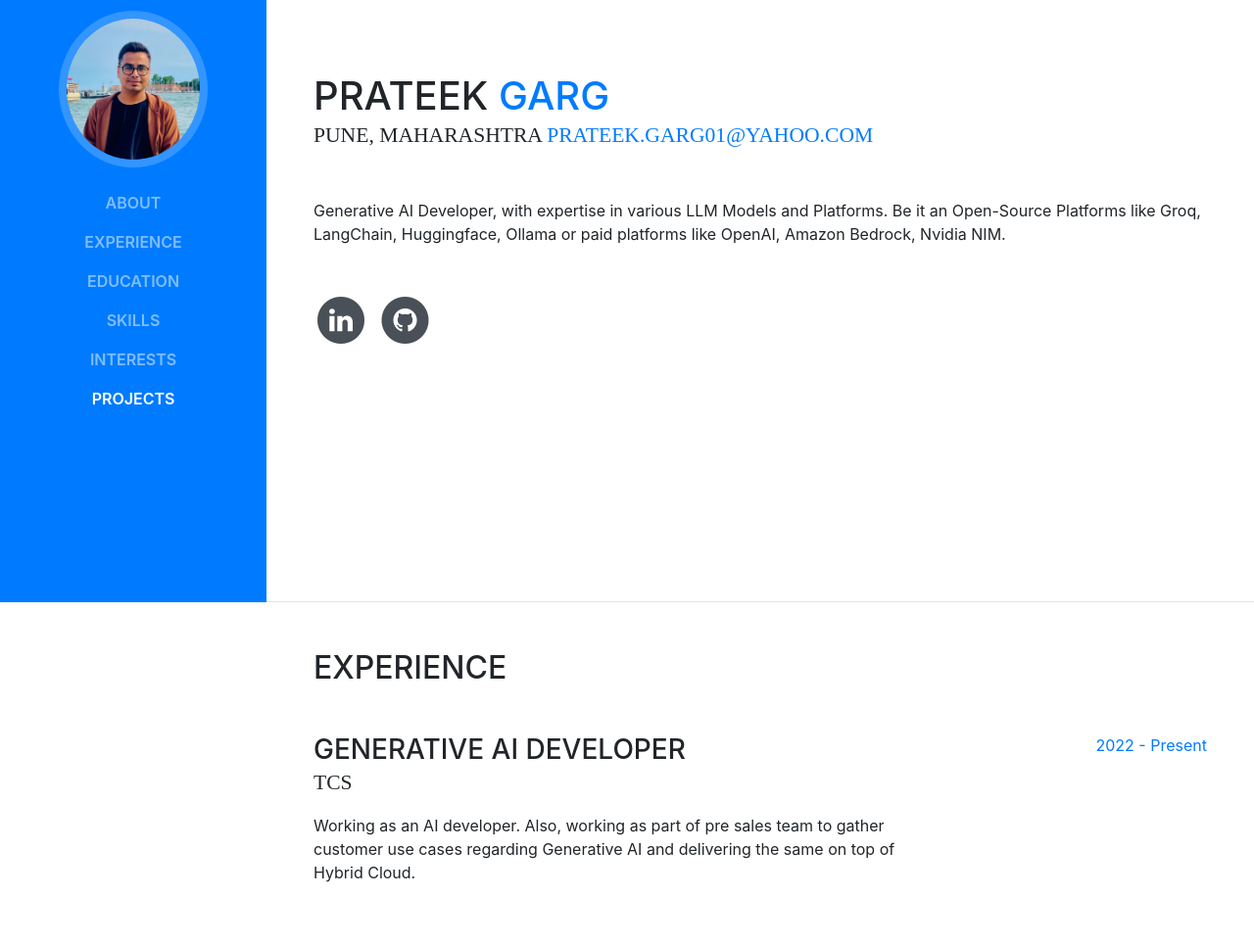
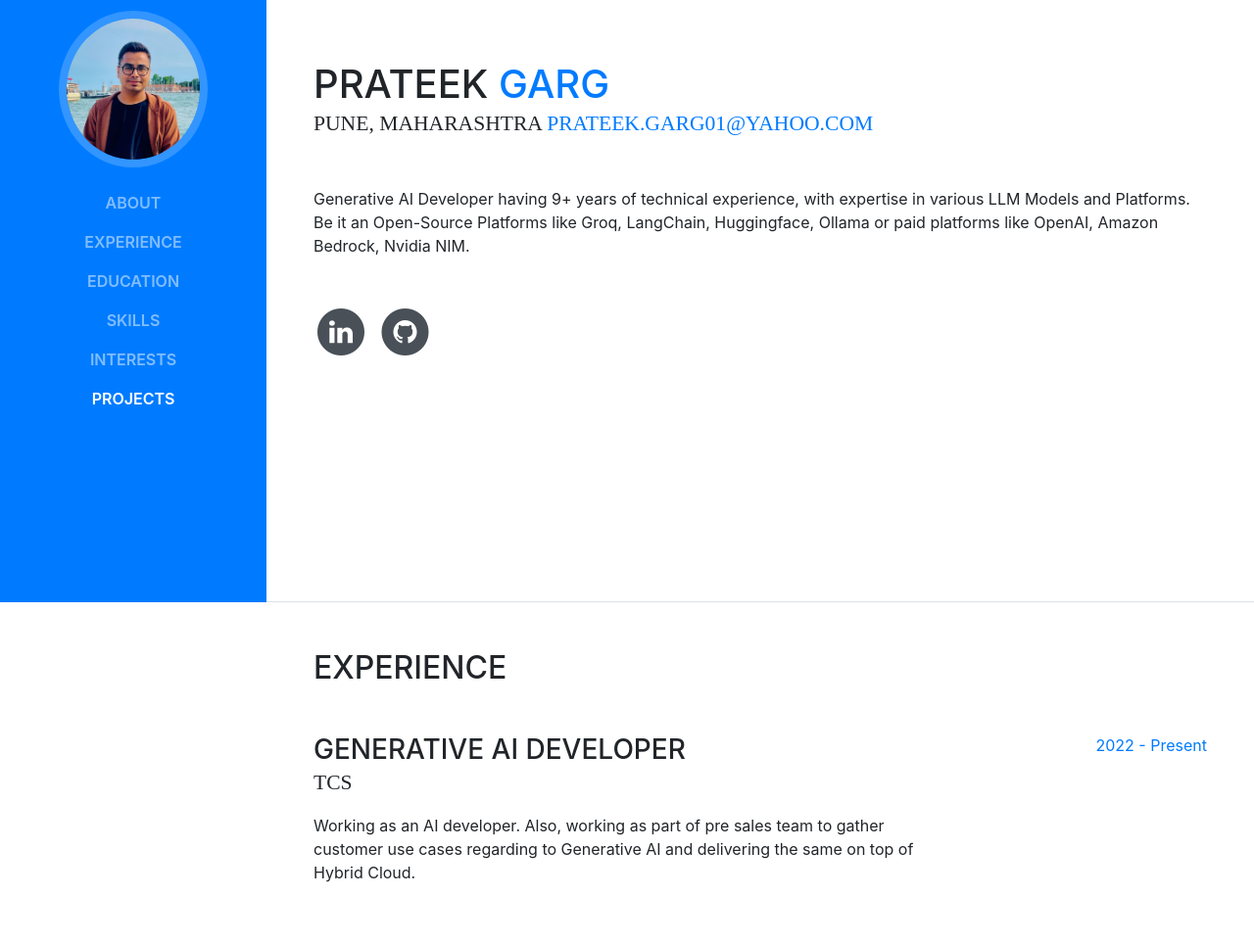
Before and after one commit to prateekgarg01/portfolio, a website with bundled scripts: page index.html in a window 1280 px wide. Shown: the part 185-1149 px from the top of the page at 98% size. Built offline with nearby package versions, Linux system fonts and the light colour scheme; a web font is replaced by a local one.

Commit message:
Update index.html

```diff
--- a/index.html
+++ b/index.html
@@ -73,7 +73,7 @@
           <div class="subheading mb-5">Pune, Maharashtra
             <a href="mailto:prateek.garg01@yahoo.com">prateek.garg01@yahoo.com</a>
           </div>
-          <p class="mb-5">Generative AI Developer, with expertise in various LLM Models and Platforms. Be it an Open-Source Platforms like Groq, LangChain, Huggingface, Ollama or paid platforms like OpenAI, Amazon Bedrock, Nvidia NIM. </p>
+          <p class="mb-5">Generative AI Developer having 9+ years of technical experience, with expertise in various LLM Models and Platforms. Be it an Open-Source Platforms like Groq, LangChain, Huggingface, Ollama or paid platforms like OpenAI, Amazon Bedrock, Nvidia NIM. </p>
           <ul class="list-inline list-social-icons mb-0">
             <li class="list-inline-item">
               <a href="https://www.linkedin.com/in/prateek-garg-a3717992/" target="_blank">
@@ -103,7 +103,7 @@
             <div class="resume-content mr-auto">
               <h3 class="mb-0">Generative AI Developer</h3>
               <div class="subheading mb-3">TCS</div>
-              <p>Working as an AI developer. Also, working as part of pre sales team to gather customer use cases regarding Generative AI and delivering the same on top of Hybrid Cloud.</p>
+              <p>Working as an AI developer. Also, working as part of pre sales team to gather customer use cases regarding to Generative AI and delivering the same on top of Hybrid Cloud.</p>
             </div>
             <div class="resume-date text-md-right">
               <span class="text-primary">2022 - Present</span>
@@ -167,7 +167,7 @@
           <div class="resume-item d-flex flex-column flex-md-row mb-5">
             <div class="resume-content mr-auto">
               <h3 class="mb-0">Oriental Institute of Science and Technology</h3>
-              <h3 class="mb-0">Bhopal, M.P., India</h3>
+              <h3 class="mb-0">Bhopal, M.P., India. (2011 - 2015)</h3>
               <div class="subheading mb-3">Bachelor of Engineering</div>
               <div>Computer Science</div>
             </div>
```
